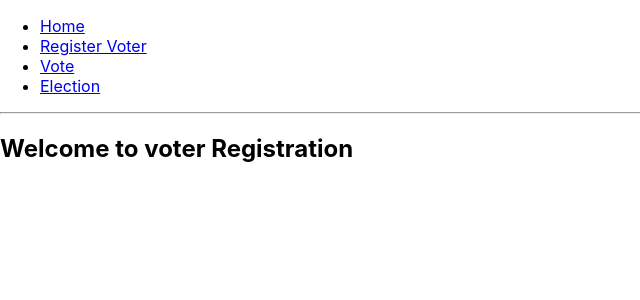
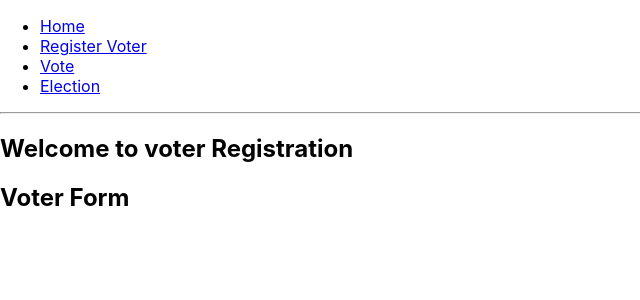
Before and after one commit to ormagomy/tacocat, a React (Create React App) app: page /VoterRegsitration in a window 1280 px wide. Shown: the top 300 px of the page, without its empty margins (0-640 px from the left). Built offline with nearby package versions, Linux system fonts and the light colour scheme.

Commit message:
add form

```diff
--- /dev/null
+++ b/src/components/VoterForm.tsx
@@ -0,0 +1,20 @@
+import React from 'react';
+
+let testDate = {
+    "id": 123,
+    "firstname": "Fred",
+    "lastname": "Flintstone",
+    "address": "123 calle de street",
+    "city": "here",
+    "birthdate": "12/12/12",
+    "email": "here@work.com",
+    "phone": "520-123-4567"
+  };
+
+export function VoterForm() {
+    return (
+        <div>
+            <h2>Voter Form</h2>
+        </div>
+    );
+}
--- a/src/components/VoterRegsitration.tsx
+++ b/src/components/VoterRegsitration.tsx
@@ -1,9 +1,19 @@
 import React from 'react';
+
+import {VoterForm } from './VoterForm'
+
+
+
 
 export function VoterRegsitration() {
     return (
         <div>
+
             <h2> Welcome to voter Registration</h2>
+
+            <VoterForm />
+
+            {/* <ViewVoter />  */}
         </div>
     );
 }
```
